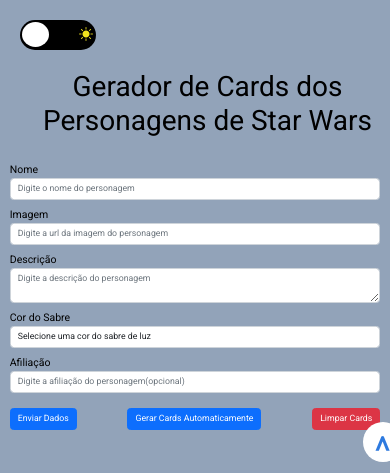
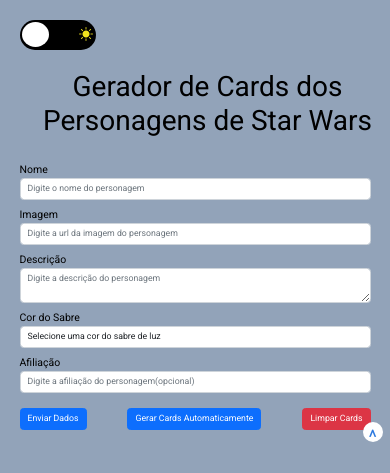
Before and after one commit to Evertunes/Checkpoint_Front, a website: page index.html in a window 390 px wide. Shown: the top 473 px of the page. Drawn offline with nearby package versions, Linux system fonts and the light colour scheme.

Commit message:
ajuste no botao top

```diff
--- a/styles/main.css
+++ b/styles/main.css
@@ -230,7 +230,7 @@
   }
   footer {
     padding: 10px 50px;
-    margin-top: 30px;
+    margin-top: 40px;
   }
   footer h4 {
     margin: 7px;
@@ -248,16 +248,22 @@
   }
   footer {
     padding: 5px 10px;
-    margin-top: 30px;
+    margin-top: 40px;
   }
   footer h4 {
     margin: 5px;
+  }
+  #top {
+    width: 20px;
+    height: 20px;
+    font-size: 20px;
+    left: 93%;
   }
 }
 
 @media (max-width: 428px) {
   #formulario {
-    width: 95%;
+    width: 90%;
     margin-top: 5px;
     margin-bottom: 5px;
   }
```
